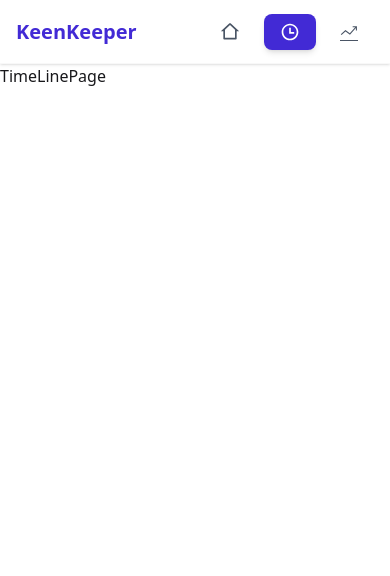
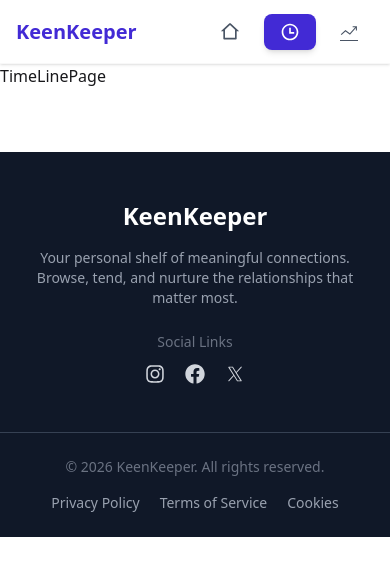
Before and after one commit to salauddinhasan/ph-d72-keep-keeper, a Next.js app: page /timeline in a window 390 px wide. Shown: the top 576 px of the page. Built offline with nearby package versions, Linux system fonts and the light colour scheme.

Commit message:
feat: improve footer styling with responsive layout and hover effects

```diff
--- a/src/app/layout.js
+++ b/src/app/layout.js
@@ -1,5 +1,6 @@
 import Navbar from "@/components/Navbar";
 import "./globals.css";
+import Footer from "@/components/Footer";
 
 export default function RootLayout({ children }) {
   return (
@@ -12,6 +13,7 @@ export default function RootLayout({ children }) {
           {children}
         </main>
 
+        <Footer/>
         </body>
     </html>
   );
--- /dev/null
+++ b/src/components/Footer.js
@@ -0,0 +1,53 @@
+import React from "react";
+import { FaFacebook, FaInstagram } from "react-icons/fa";
+import { PiXLogoLight } from "react-icons/pi";
+
+const Footer = () => {
+  return (
+    <footer className="bg-gray-900 text-gray-300 mt-16">
+      {/* Top Section */}
+      <div className="max-w-7xl mx-auto px-6 py-12 text-center">
+        <h1 className="text-2xl md:text-3xl font-bold text-white mb-4">
+          KeenKeeper
+        </h1>
+
+        <p className="max-w-xl mx-auto text-sm md:text-base text-gray-400 mb-6">
+          Your personal shelf of meaningful connections. Browse, tend, and
+          nurture the relationships that matter most.
+        </p>
+
+        <p className="text-sm text-gray-500 mb-3">Social Links</p>
+
+        <div className="flex justify-center gap-5 text-xl">
+          <FaInstagram className="cursor-pointer hover:text-pink-500 transition duration-300" />
+          <FaFacebook className="cursor-pointer hover:text-blue-500 transition duration-300" />
+          <PiXLogoLight className="cursor-pointer hover:text-white transition duration-300" />
+        </div>
+      </div>
+
+      {/* Divider */}
+      <div className="border-t border-gray-700"></div>
+
+      {/* Bottom Section */}
+      <div className="max-w-7xl mx-auto px-6 py-6 flex flex-col md:flex-row justify-between items-center gap-4 text-sm">
+        <p className="text-gray-500 text-center md:text-left">
+          &copy; 2026 KeenKeeper. All rights reserved.
+        </p>
+
+        <ul className="flex gap-5 text-gray-400">
+          <li className="cursor-pointer hover:text-white transition">
+            Privacy Policy
+          </li>
+          <li className="cursor-pointer hover:text-white transition">
+            Terms of Service
+          </li>
+          <li className="cursor-pointer hover:text-white transition">
+            Cookies
+          </li>
+        </ul>
+      </div>
+    </footer>
+  );
+};
+
+export default Footer;
--- a/src/components/Navbar.js
+++ b/src/components/Navbar.js
@@ -1,4 +1,4 @@
-"use client"; // usePathname ব্যবহার করার জন্য এটি অবশ্যই লাগবে
+"use client";
 
 import Link from "next/link";
 import { usePathname } from "next/navigation";
@@ -8,11 +8,10 @@ import { TfiStatsUp } from "react-icons/tfi";
 const Navbar = () => {
   const pathname = usePathname();
 
-  // একটি ছোট ফাংশন যাতে কোড ক্লিন থাকে
   const getLinkStyle = (path) => {
     return pathname === path
-      ? "flex items-center gap-2 px-4 py-2 rounded-lg bg-primary text-white shadow-md transition-all" // Active Style
-      : "flex items-center gap-2 px-4 py-2 rounded-lg hover:bg-base-200 transition-all text-gray-600"; // Normal Style
+      ? "flex items-center gap-2 px-4 py-2 rounded-lg bg-primary text-white shadow-md transition-all"
+      : "flex items-center gap-2 px-4 py-2 rounded-lg hover:bg-base-200 transition-all text-gray-600";
   };
 
   return (
```
